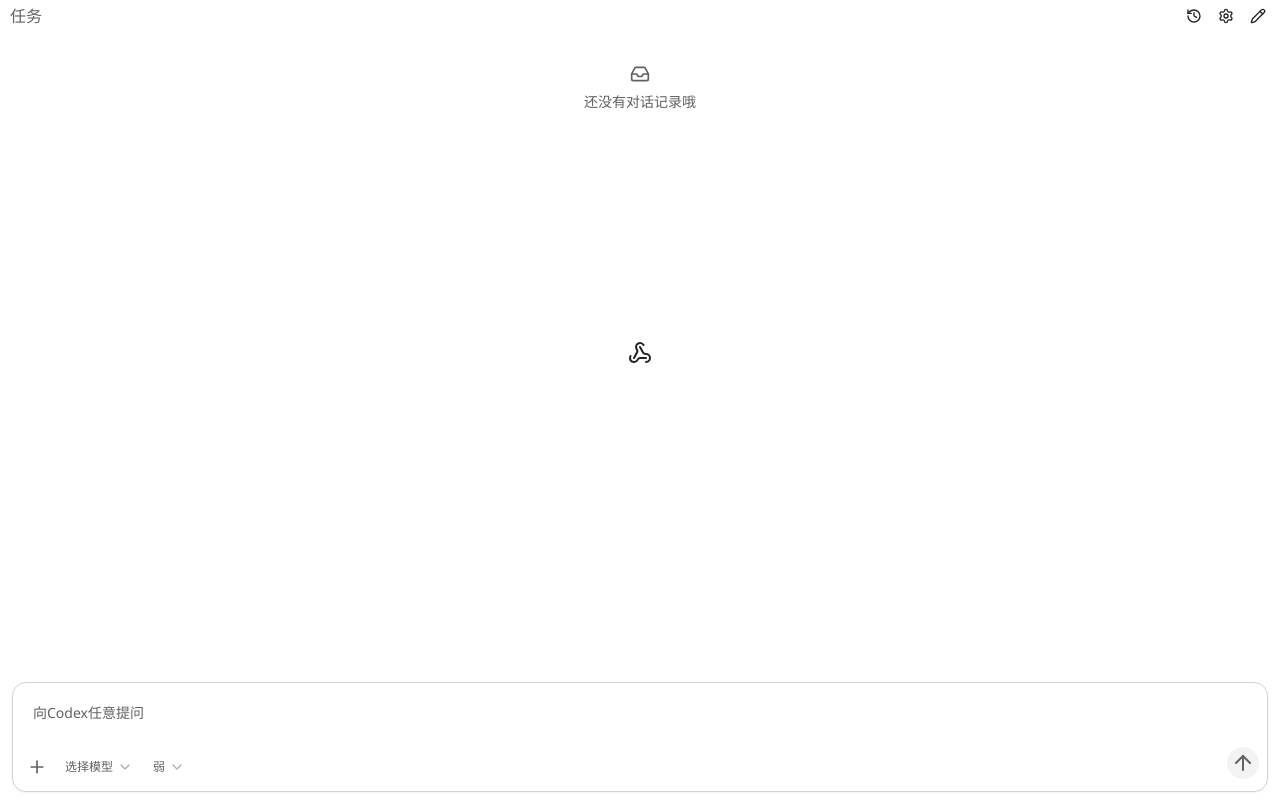
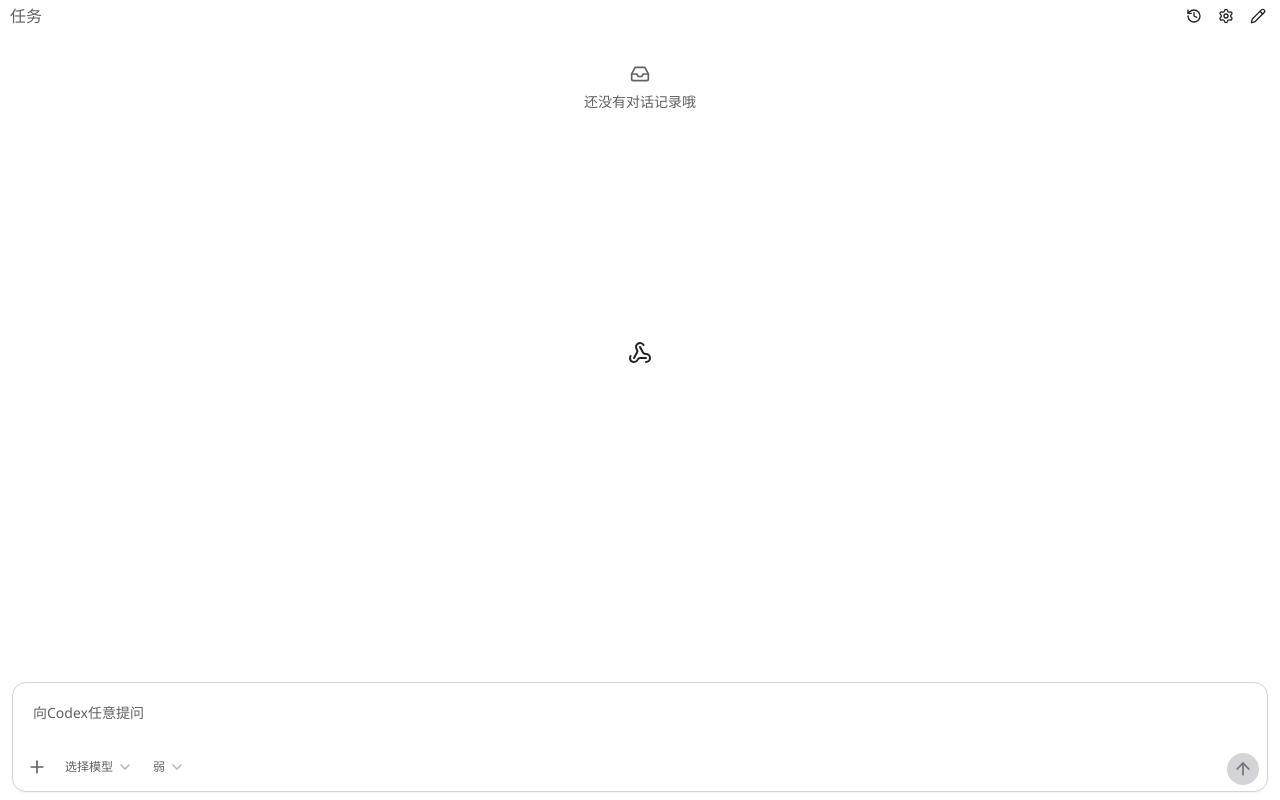
Before and after one commit to NH-99-FE/my-agent-vscode-extension, a React (Vite) app in the folder webview-ui/: page / in a window 1280 px wide. Built offline with nearby package versions, Linux system fonts and the light colour scheme.

Commit message:
style(style): 💄  调整发送按钮样式

```diff
--- a/webview-ui/src/features/thread/components/Composer.tsx
+++ b/webview-ui/src/features/thread/components/Composer.tsx
@@ -1,5 +1,5 @@
 import type { ReasoningLevel } from '@agent/types'
-import { ArrowUp, Box, BrainCircuit, BrainCog, BrainIcon, Leaf, Plus, Square } from 'lucide-react'
+import { ArrowUp, Box, BrainCircuit, BrainCog, BrainIcon, Leaf, Plus } from 'lucide-react'
 import { IconTooltip } from '@/components/common/IconTooltip'
 import { Textarea } from '@/components/ui/textarea'
 import { useEffect, useLayoutEffect, useMemo, useRef, useState } from 'react'
@@ -297,15 +297,15 @@ export const Composer = ({ routeThreadId }: ComposerProps) => {
             disabled={isSending ? false : !canSend}
             aria-label={isSending ? '暂停生成' : '发送消息'}
             className={cn(
-              'rounded-full p-1 transition-colors duration-150',
+              'inline-flex h-8 w-8 items-center justify-center rounded-full transition-colors duration-150',
               isSending
-                ? 'cursor-pointer bg-destructive text-destructive-foreground hover:bg-destructive/90'
+                ? 'cursor-pointer bg-zinc-100 text-zinc-900'
                 : canSend
-                  ? 'cursor-pointer bg-primary text-primary-foreground hover:bg-primary/90'
-                  : 'cursor-not-allowed bg-muted text-muted-foreground'
+                  ? 'cursor-pointer bg-zinc-100 text-zinc-900'
+                  : 'cursor-not-allowed bg-zinc-300 text-zinc-500'
             )}
           >
-            {isSending ? <Square className="h-6 w-6" /> : <ArrowUp className="h-6 w-6" />}
+            {isSending ? <span className="h-2.5 w-2.5 rounded-[2px] bg-current" /> : <ArrowUp className="h-5 w-5" />}
           </button>
         </IconTooltip>
       </div>
```
